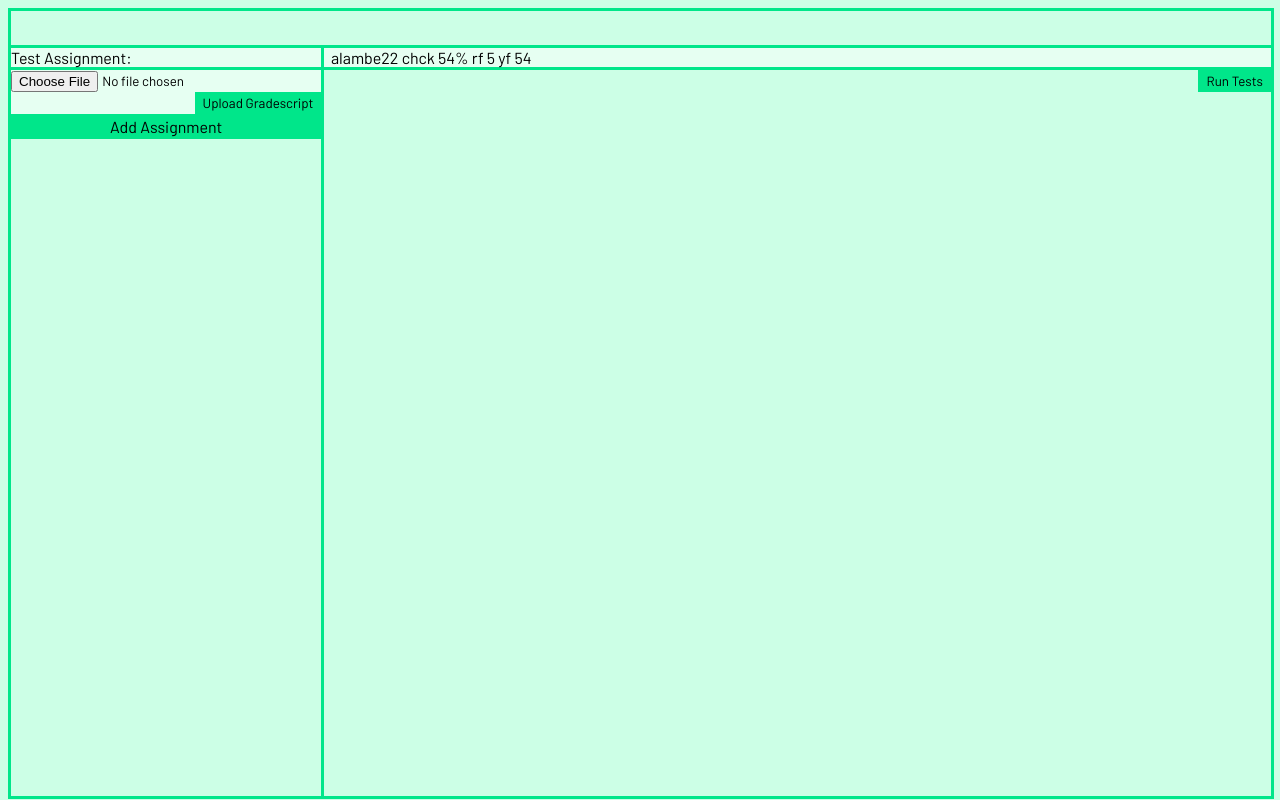
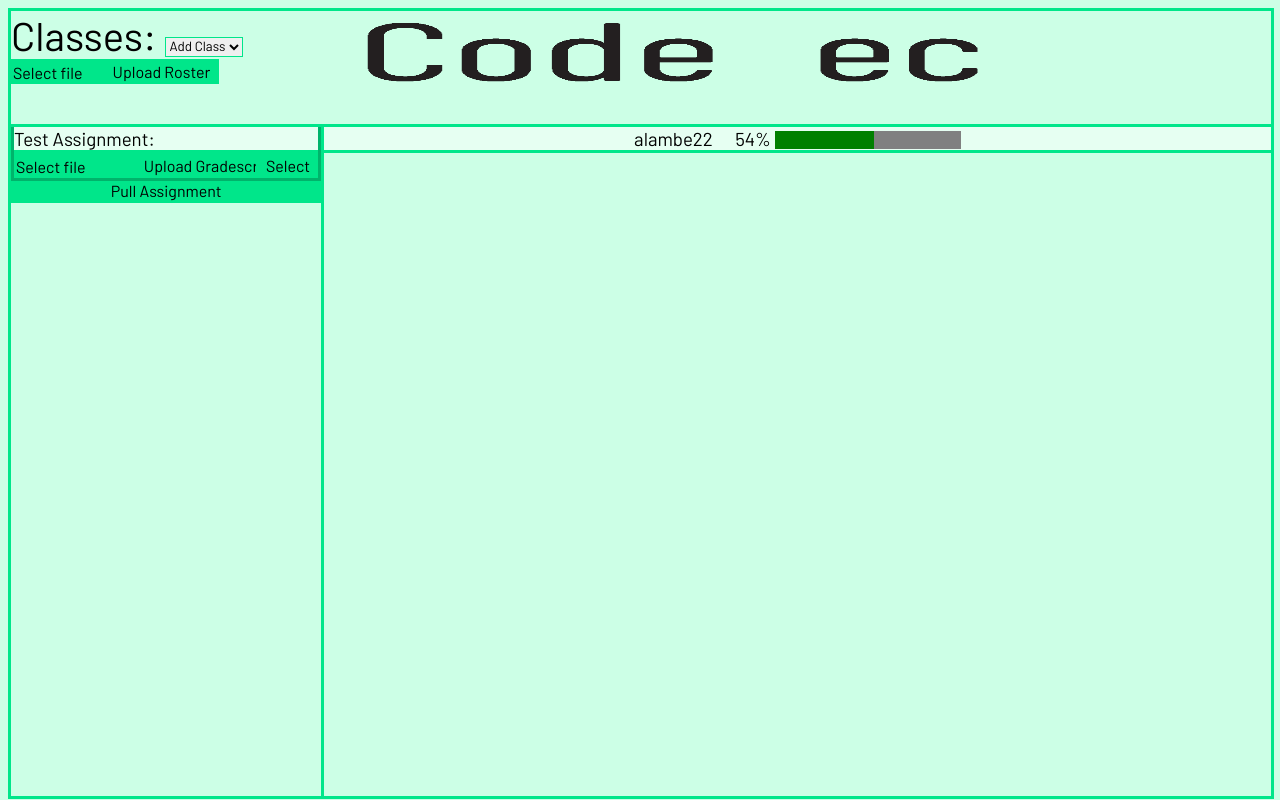
Before and after one commit to alambe22/codexe, a PHP site: page / in a window 1280 px wide. Run offline with PHP 8.4, Linux system fonts and the light colour scheme.

Commit message:
Big update

```diff
--- a/website/index.html
+++ b/website/index.html
@@ -21,27 +21,72 @@
 <link rel="stylesheet" type="text/css" href="style.css">
 <link href="https://fonts.googleapis.com/css?family=Barlow" rel="stylesheet">
 <script type="text/javascript" src="jss/jquery-3.3.1.min.js"></script>
-<script type="text/javascript" src="jss/main.js"></script>
+<script>
+$(document).ready(function(){
+	$(".fileUp").click(function(){
+		var form_data = new FormData(document.getElementById("asgn1"));
+		$.ajax({
+			url: 'php/upload.php',
+			type: 'POST',
+			dataType: 'text',
+			cache: false,
+			contentType: false,
+			processData: false,
+			data: form_data,
+			success: function(){
+				return true;
+			}
+		});
+	});
+	$("option").click(function(){
+		if($(this).val() == "addClass"){
+			var className = prompt("Please enter your class name");
+
+		}
+	});
+});
+
+
+var xmlhttp = new XMLHttpRequest();
+xmlhttp.onreadystatechange = function(){
+	if(this.readyState == 4 && this.status == 200){
+		var myObject = JSON.parse(this.responseText);
+
+	}
+};
+</script>
 </head>
 
 <body>
-	<header onload="test()">
-
-
+	<header>
+	<span id="classTtl">Classes:
+		<select>
+			<option value="addClass">Add Class</option>
+		</select>
+		<form>
+			<input type="file" name="rosterUpload" id="rosterUpload" value="">
+			<label for="fileToUpload" class="fileButton">Select file</label>
+			<input type="submit" value="Upload Roster" name="submit" style="float:left;width:50%;">
+		</form>
+		</span>
+	<img src="images/logo.gif" height="80%" width="50%" style="margin-left: 9%;float:left;">
 	</header>
 	<aside id="assignment">
-		<form action="" method="post" enctype="multipart/form-data" id="asgn1" class="assignment">
-			<span class="assignmentTitle">Test Assignment:</span>
-			<input type="file" name="fileToUpload" id="fileToUpload">
-			<input type="submit" value="Upload Gradescript" name="submit" id="fileUp">
+		<div id="asgnD1" class="assignment">
+		<form action="" method="post" enctype="multipart/form-data" id="asgnF1" >
+			<span class="assignmentTitle" id="asgnT1">Test Assignment:</span>
+			<input type="file" name="fileToUpload" id="fileToUpload" value="">
+			<label for="fileToUpload" class="fileButton">Select file</label>
+			<button class="assignmentButton" id="asgnS1">Select</button>
+			<input type="submit" value="Upload Gradescript" name="submit" class="fileUp" id="fileUp1">
 		</form>
-		<button id="addAsgn">Add Assignment</button>
+		</div>
+		<button id="addAsgn">Pull Assignment</button>
+
 	</aside>
 	<section id="overview">
-		<div  class="student" id="student1"><span class="stdId" id="alambe22">alambe22 </span><span> chck </span><span id="grade"> 54% </span><span> rf </span><span id="rflags"> 5 </span><span> yf </span><span id="yflags"> 54 </span></div>
-		<form action="php/runPython.php">
-			<input type="submit" value="Run Tests" name="submit">
-		</form>
+		<div  class="student" id="student1"><span class="stdId" id="alambe22">alambe22 </span><span class="score" id="score1"> 54% </span><progress class="visGrade" id="bar1" value="53" max="100">5</progress></div>
+
 	</section>
 
 </body>
--- a/website/jss/main.js
+++ /dev/null
@@ -1,24 +0,0 @@
-$(document).ready(function(){
-	$("#addAsgn").click(function(){
-		console.log("dsaklhflkjdhfklgjhadfklgrf");
-	});
-});
-
-$(document).ready(function(){
-	$("#fileUp").click(function(){
-		console.log("zoop");
-		var form_data = new FormData(document.getElementById("asgn1"));
-		$.ajax({
-			url: 'php/upload.php',
-			type: 'POST',
-			dataType: 'text',
-			cache: false,
-			contentType: false,
-			processData: false,
-			data: form_data,
-			success: function(){
-				return true;
-			}
-		});
-	});
-});
--- a/website/php/upload.php
+++ b/website/php/upload.php
@@ -1,16 +1,15 @@
 <?php
 	//$allowed contains all allowed file types.
+	function upload($class, $assignment){
 		$target_dir = "/var/www/html/";
 		$target_file = $target_dir . basename($_FILES["fileToUpload"]["name"]);
-	$uploadOk = 1;
 		$extenType = strtolower(pathinfo($target_file, PATHINFO_EXTENSION));
 		if($extenType == "txt"){
 			if(move_uploaded_file($_FILES["fileToUpload"]["tmp_name"], $target_file)){
 				echo "The file " . basename($_FILES["fileToUpload"]["name"]). " has been uploaded.";
-			include("../index.html");
 			}else{
 				echo "Sorry, there was an error during upload. Please try again.";
 			}
 		}
-
+	}
 ?>
--- a/website/style.css
+++ b/website/style.css
@@ -19,20 +19,28 @@ body{
 }
 header{
 	width: 100%;
-	height: 5%;
+	height: 15%;
 	border-style: solid;
 	float: left;
 }
 
 .student{
 	width: 100%;
+	text-align:center;
 	border-bottom-style: solid;
 	border-bottom-color: #00e68a;
 	background-color: #e6fff2;
+	font-size: 14pt;
 }
 .stdId{
-	margin-left: .4em;
+	margin:auto;
+	margin-right: 1em;
+
 }
+.score{
+	margin:auto;
+}
+
 .assignmentTitle{
 	width: 100%;
 	border-bottom: solid;
@@ -40,20 +48,45 @@ header{
 	background: #e6fff2;
 	color: #000;
 	display: inline-block;
+	font-size: 14pt;
 }
 
 .assignment{
 	border-bottom-style: solid;
+	border-left-style: solid;
+	border-right-style: solid;
 	width: 100%;
 	display: inline-block;
-	border-bottom-color: #00e68a;
+	border-bottom-color: #00b36b;
+	border-right-color: #00b36b;
+	border-left-color: #00b36b;
 	background-color: #e6fff2;
 	color: #000;
 }
 
+
+
+.assignmentButton{
+	float: right;
+	border: 2px solid #00e68a;
+	background-color: #00e68a;
+	text-decoration: none;
+	color:#000;
+	width: 20%;
+	font-size: 12pt;
+	transition: background-color .5s, color .5s, border .5s;
+	display: inline;
+}
+
+.assignmentButton:hover{
+	background-color: #00cc66;
+	color: #000;
+	border: 2px solid #000000;
+}
+
 aside{
 	float: left;
-	height: 95%;
+	height: 85%;
 	border-bottom-style: solid;
 	border-left-style: solid;
 	border-right-style: solid;
@@ -72,7 +105,6 @@ aside{
 	font-size: 12pt;
 	background-color:	 #00e68a;
 	transition: font-size .5s, background-color .5s, border-bottom-color .5s;
-
 }
 
 #addAsgn:hover{
@@ -81,6 +113,11 @@ aside{
 	border-bottom-color:#00e68a;
 }
 
+#classTtl{
+	font-size: 30pt;
+	float:left;
+
+}
 
 input[type=submit]{
 	float: right;
@@ -88,6 +125,8 @@ input[type=submit]{
 	background-color: #00e68a;
 	text-decoration: none;
 	color:#000;
+	width: 40%;
+	font-size: 12pt;
 	transition: background-color .5s, color .5s, border .5s;
 }
 input[type=submit]:hover{
@@ -96,10 +135,38 @@ input[type=submit]:hover{
 	border: 2px solid #000000;
 }
 
+#fileToUpload{
+	display: none;
+font-size: 12pt;
+	}
+#rosterUpload{
+	display: none;
+font-size: 12pt;
+	}
+
+
+.fileButton{
+	float: left;
+	border: 2px solid #00e68a;
+	background-color: #00e68a;
+	text-decoration: none;
+	color:#000;
+	width: 40%;
+	padding-top: .15em;
+	font-size: 12pt;
+	transition: background-color .5s, color .5s, border .5s;
+}
+
+.fileButton:hover{
+	background-color: #00cc66;
+	color: #000;
+	border: 2px solid #000000;
+}
+
 section{
-	height: 95%;
+	height: 85%;
 	border-bottom-style: solid;
 	border-right-style: solid;
-	width:75%;
+	width: 75%;
 	float: left;
 }
```
Lines whose indentation alone changed are shown as unchanged.
